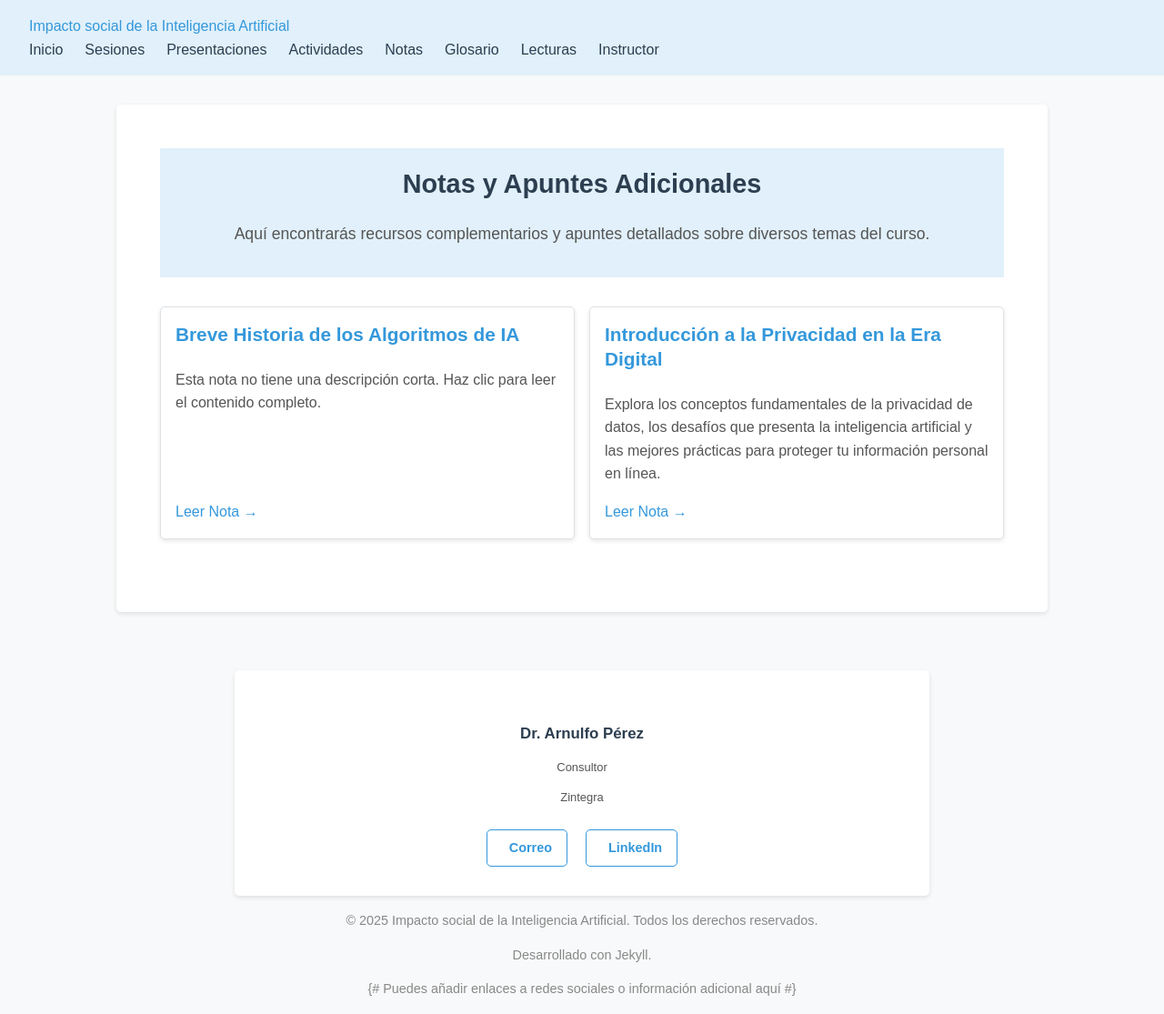
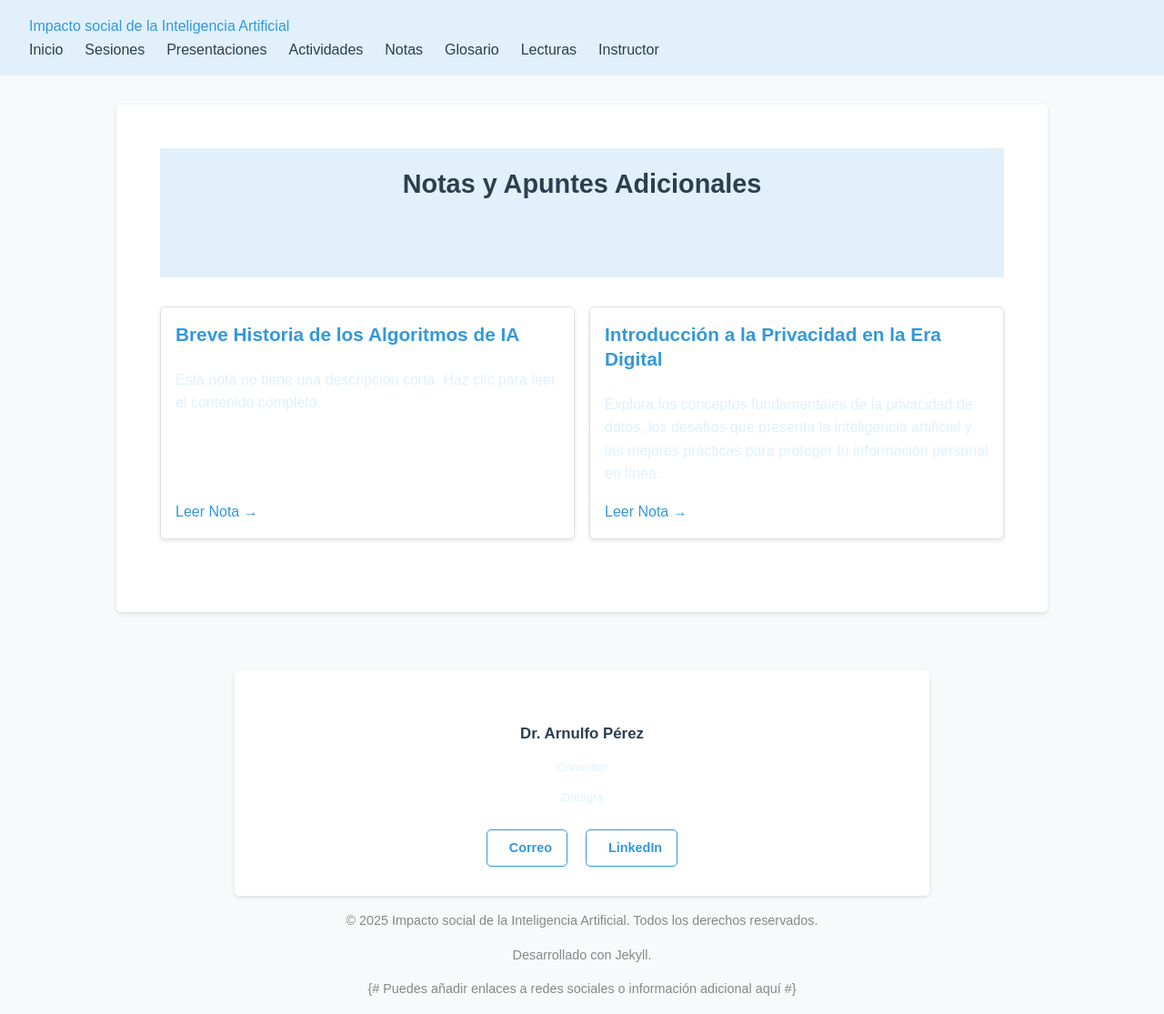
Before and after one commit to ArnulfoPerez/impacto_ai, a Jekyll site: the page built from notas.md, in a window 1280 px wide. Shown: the whole page at 91% size. Built offline with Jekyll 4.4.1, drawn with Linux system fonts in a browser that asks for light colours.

Commit message:
Update _variables.scss
testing

```diff
--- a/_sass/_variables.scss
+++ b/_sass/_variables.scss
@@ -15,7 +15,7 @@ $danger-color: #dc3545;           // Red for danger/error (good to have for futu
 // --- Text Colors ---
 $text-base: #333;                 // Standard body text
 $text-heading: $brand-dark;       // Color for headings (using your dark brand color)
-$text-secondary: #555;            // Slightly lighter text for secondary info
+$text-secondary: $brand-light;            // Slightly lighter text for secondary info
 $text-muted: #888;                // Muted text for subtle elements (more general than #7f8c8d)
 
 // --- Background Colors ---
```
